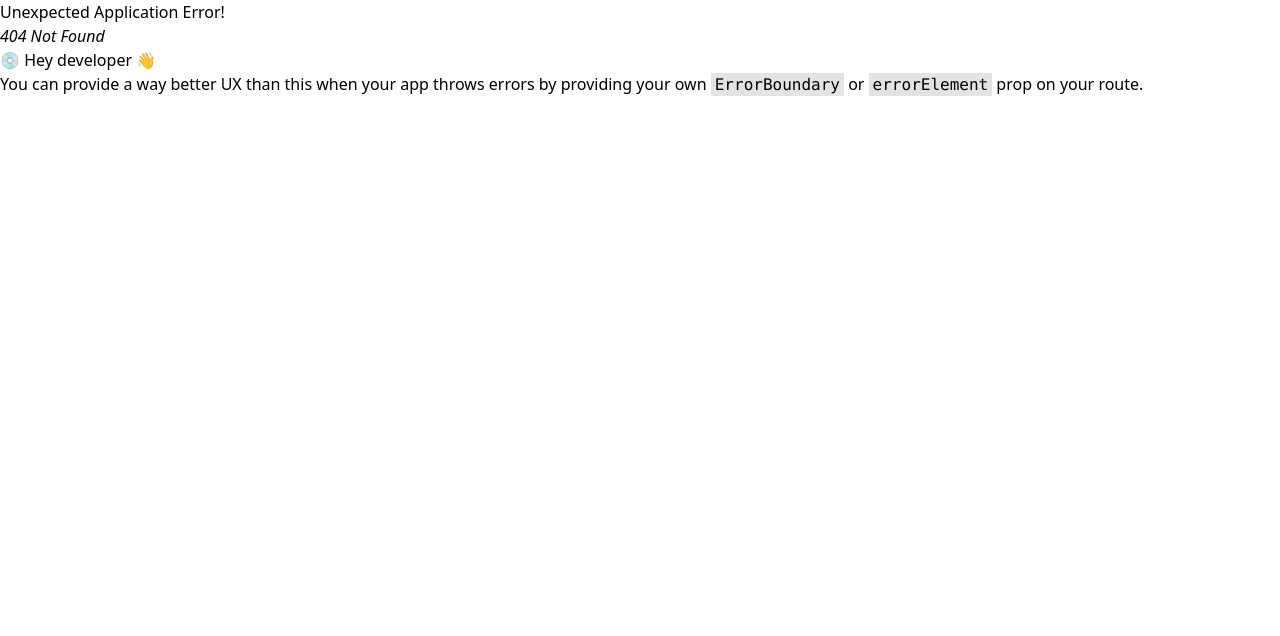
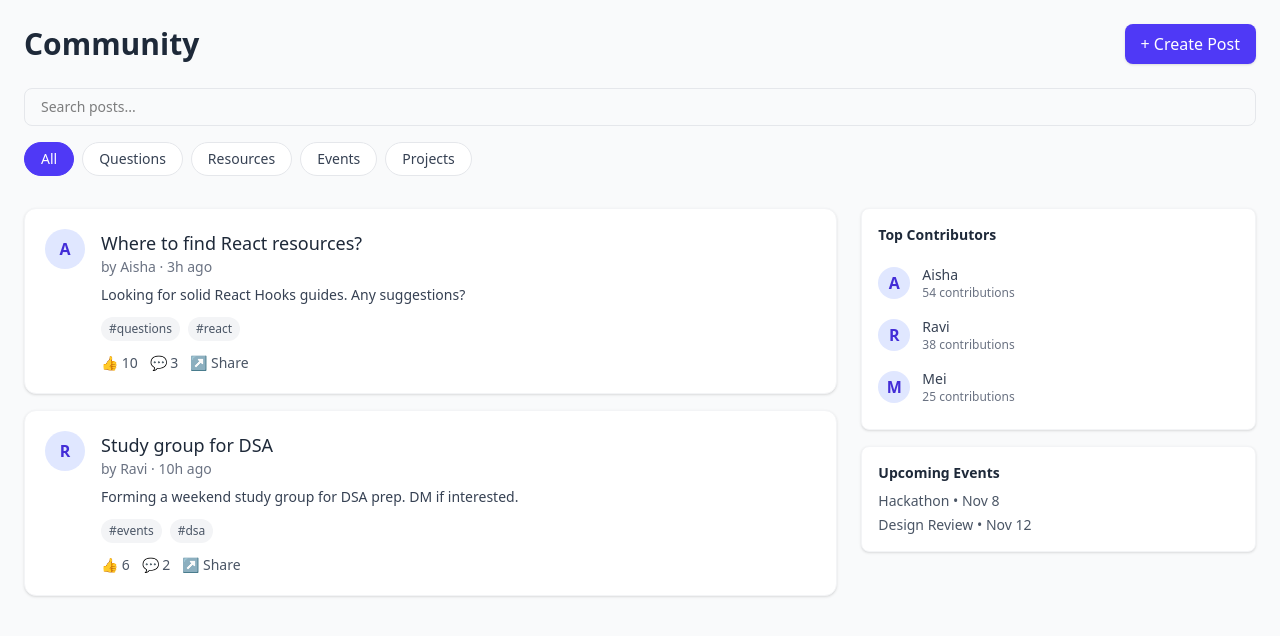
Before and after one commit to fancy-thunder/CollabStudy, a React (Vite) app: page /community in a window 1280 px wide. Before the commit this address had no page. Shown: the top 636 px of the page. Built offline with nearby package versions, Linux system fonts and the light colour scheme.

Commit message:
Added the Community page

```diff
--- a/src/main.jsx
+++ b/src/main.jsx
@@ -8,6 +8,7 @@ import HomePage from './pages/HomePage/HomePage.jsx'
 import Dashboard from './pages/Dashboard/Dashboard.jsx'
 import Form from './pages/Guided Profile Completion/Form.jsx'
 import Profile from './pages/Profile/Profile.jsx'
+import Community from './pages/Community/Community.jsx'
 import { AuthProvider } from './context/Auth.jsx'
 import {createBrowserRouter, RouterProvider} from "react-router-dom";
 
@@ -37,6 +38,9 @@ const router = createBrowserRouter([
   {
     path: "/profile",
     element: <Profile />,
+  },{
+    path: "/community",
+    element: <Community/>,
   },
 ]);
 
--- /dev/null
+++ b/src/pages/Community/Community.jsx
@@ -0,0 +1,236 @@
+import React, { useState } from "react";
+
+// Community Page (React + Tailwind)
+export default function CommunityPage() {
+  const [posts, setPosts] = useState(samplePosts);
+  const [search, setSearch] = useState("");
+  const [activeTab, setActiveTab] = useState("All");
+  const [showModal, setShowModal] = useState(false);
+  const [newPost, setNewPost] = useState({ title: "", body: "", tags: "" });
+
+  const filteredPosts = posts.filter((p) => {
+    const matchesTab = activeTab === "All" || p.tags.includes(activeTab.toLowerCase());
+    const matchesSearch =
+      p.title.toLowerCase().includes(search.toLowerCase()) ||
+      p.body.toLowerCase().includes(search.toLowerCase()) ||
+      p.author.toLowerCase().includes(search.toLowerCase());
+    return matchesTab && matchesSearch;
+  });
+
+  const handleCreatePost = (e) => {
+    e.preventDefault();
+    const newEntry = {
+      id: Date.now(),
+      author: "You",
+      title: newPost.title,
+      body: newPost.body,
+      tags: newPost.tags.split(",").map((t) => t.trim()),
+      likes: 0,
+      comments: 0,
+      createdAt: new Date().toISOString(),
+    };
+    setPosts([newEntry, ...posts]);
+    setNewPost({ title: "", body: "", tags: "" });
+    setShowModal(false);
+  };
+
+  return (
+    <div className="min-h-screen bg-gray-50 p-6">
+      <div className="max-w-7xl mx-auto">
+        {/* Header */}
+        <div className="flex justify-between items-center mb-6">
+          <h1 className="text-3xl font-semibold text-gray-800">Community</h1>
+          <button
+            onClick={() => setShowModal(true)}
+            className="bg-indigo-600 text-white px-4 py-2 rounded-lg shadow hover:bg-indigo-700 transition"
+          >
+            + Create Post
+          </button>
+        </div>
+
+        {/* Search + Tabs */}
+        <div className="mb-6">
+          <div className="flex gap-3 mb-4">
+            <input
+              value={search}
+              onChange={(e) => setSearch(e.target.value)}
+              placeholder="Search posts..."
+              className="flex-1 border border-gray-200 rounded-lg px-4 py-2 text-sm focus:ring-2 focus:ring-indigo-400 outline-none"
+            />
+          </div>
+
+          <div className="flex gap-2 overflow-x-auto pb-2">
+            {['All', 'Questions', 'Resources', 'Events', 'Projects'].map((tab) => (
+              <button
+                key={tab}
+                onClick={() => setActiveTab(tab)}
+                className={`px-4 py-1.5 text-sm rounded-full border transition ${
+                  activeTab === tab
+                    ? 'bg-indigo-600 text-white border-indigo-600'
+                    : 'bg-white text-gray-700 border-gray-200 hover:bg-gray-100'
+                }`}
+              >
+                {tab}
+              </button>
+            ))}
+          </div>
+        </div>
+
+        {/* Posts List */}
+        <div className="grid md:grid-cols-3 gap-6">
+          <div className="md:col-span-2 space-y-4">
+            {filteredPosts.length === 0 && (
+              <div className="bg-white p-6 rounded-lg shadow text-center text-gray-500">
+                No posts found.
+              </div>
+            )}
+
+            {filteredPosts.map((post) => (
+              <div key={post.id} className="bg-white p-5 rounded-xl shadow-sm border border-gray-100">
+                <div className="flex items-start gap-4">
+                  <div className="w-10 h-10 bg-indigo-100 text-indigo-700 flex items-center justify-center rounded-full font-bold">
+                    {post.author[0]}
+                  </div>
+                  <div className="flex-1">
+                    <h2 className="text-lg font-medium text-gray-800">{post.title}</h2>
+                    <p className="text-sm text-gray-500 mb-2">
+                      by {post.author} · {timeAgo(post.createdAt)} ago
+                    </p>
+                    <p className="text-sm text-gray-700 mb-3">{post.body}</p>
+                    <div className="flex flex-wrap gap-2 mb-3">
+                      {post.tags.map((tag) => (
+                        <span key={tag} className="text-xs bg-gray-100 px-2 py-1 rounded-full text-gray-600">
+                          #{tag}
+                        </span>
+                      ))}
+                    </div>
+                    <div className="flex gap-3 text-sm text-gray-600">
+                      <button className="hover:text-indigo-600">👍 {post.likes}</button>
+                      <button className="hover:text-indigo-600">💬 {post.comments}</button>
+                      <button className="hover:text-indigo-600">↗ Share</button>
+                    </div>
+                  </div>
+                </div>
+              </div>
+            ))}
+          </div>
+
+          {/* Sidebar */}
+          <aside className="space-y-4 hidden md:block">
+            <div className="bg-white rounded-lg shadow-sm p-4 border border-gray-100">
+              <h3 className="text-sm font-semibold text-gray-800 mb-3">Top Contributors</h3>
+              {sampleMembers.map((m) => (
+                <div key={m.id} className="flex items-center gap-3 py-2">
+                  <div className="w-8 h-8 bg-indigo-100 text-indigo-700 flex items-center justify-center rounded-full font-semibold">
+                    {m.name[0]}
+                  </div>
+                  <div>
+                    <p className="text-sm font-medium text-gray-700">{m.name}</p>
+                    <p className="text-xs text-gray-500">{m.contributions} contributions</p>
+                  </div>
+                </div>
+              ))}
+            </div>
+
+            <div className="bg-white rounded-lg shadow-sm p-4 border border-gray-100">
+              <h3 className="text-sm font-semibold text-gray-800 mb-2">Upcoming Events</h3>
+              <ul className="text-sm text-gray-600 space-y-1">
+                <li>Hackathon • Nov 8</li>
+                <li>Design Review • Nov 12</li>
+              </ul>
+            </div>
+          </aside>
+        </div>
+      </div>
+
+      {/* Modal */}
+      {showModal && (
+        <div className="fixed inset-0 bg-black/40 flex items-center justify-center z-50 p-4">
+          <div className="bg-white w-full max-w-lg p-6 rounded-lg shadow-lg">
+            <div className="flex justify-between items-center mb-4">
+              <h2 className="text-lg font-semibold text-gray-800">Create Post</h2>
+              <button onClick={() => setShowModal(false)} className="text-gray-500 hover:text-gray-700">✕</button>
+            </div>
+
+            <form onSubmit={handleCreatePost} className="space-y-4">
+              <input
+                type="text"
+                placeholder="Post title"
+                value={newPost.title}
+                onChange={(e) => setNewPost({ ...newPost, title: e.target.value })}
+                required
+                className="w-full border border-gray-200 rounded-md px-3 py-2 text-sm focus:ring-2 focus:ring-indigo-400 outline-none"
+              />
+              <textarea
+                placeholder="Write your content here..."
+                value={newPost.body}
+                onChange={(e) => setNewPost({ ...newPost, body: e.target.value })}
+                rows="5"
+                className="w-full border border-gray-200 rounded-md px-3 py-2 text-sm focus:ring-2 focus:ring-indigo-400 outline-none"
+              />
+              <input
+                type="text"
+                placeholder="Tags (comma-separated)"
+                value={newPost.tags}
+                onChange={(e) => setNewPost({ ...newPost, tags: e.target.value })}
+                className="w-full border border-gray-200 rounded-md px-3 py-2 text-sm focus:ring-2 focus:ring-indigo-400 outline-none"
+              />
+              <div className="flex justify-end gap-3">
+                <button
+                  type="button"
+                  onClick={() => setShowModal(false)}
+                  className="px-4 py-2 text-sm rounded-md bg-gray-100 hover:bg-gray-200"
+                >
+                  Cancel
+                </button>
+                <button
+                  type="submit"
+                  className="px-4 py-2 text-sm rounded-md bg-indigo-600 text-white hover:bg-indigo-700"
+                >
+                  Post
+                </button>
+              </div>
+            </form>
+          </div>
+        </div>
+      )}
+    </div>
+  );
+}
+
+// Helper function and mock data
+const timeAgo = (date) => {
+  const diff = (Date.now() - new Date(date)) / 60000;
+  if (diff < 60) return `${Math.floor(diff)}m`;
+  if (diff < 1440) return `${Math.floor(diff / 60)}h`;
+  return `${Math.floor(diff / 1440)}d`;
+};
+
+const samplePosts = [
+  {
+    id: 1,
+    author: 'Aisha',
+    title: 'Where to find React resources?',
+    body: 'Looking for solid React Hooks guides. Any suggestions?',
+    tags: ['questions', 'react'],
+    likes: 10,
+    comments: 3,
+    createdAt: new Date(Date.now() - 1000 * 60 * 60 * 3).toISOString(),
+  },
+  {
+    id: 2,
+    author: 'Ravi',
+    title: 'Study group for DSA',
+    body: 'Forming a weekend study group for DSA prep. DM if interested.',
+    tags: ['events', 'dsa'],
+    likes: 6,
+    comments: 2,
+    createdAt: new Date(Date.now() - 1000 * 60 * 60 * 10).toISOString(),
+  },
+];
+
+const sampleMembers = [
+  { id: 1, name: 'Aisha', contributions: 54 },
+  { id: 2, name: 'Ravi', contributions: 38 },
+  { id: 3, name: 'Mei', contributions: 25 },
+];
```
